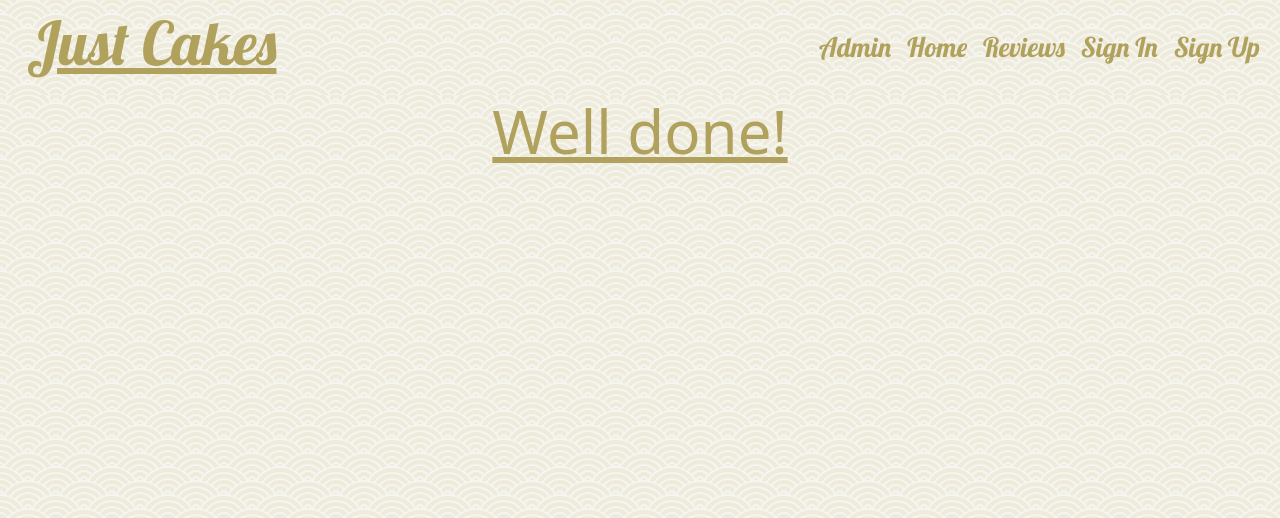
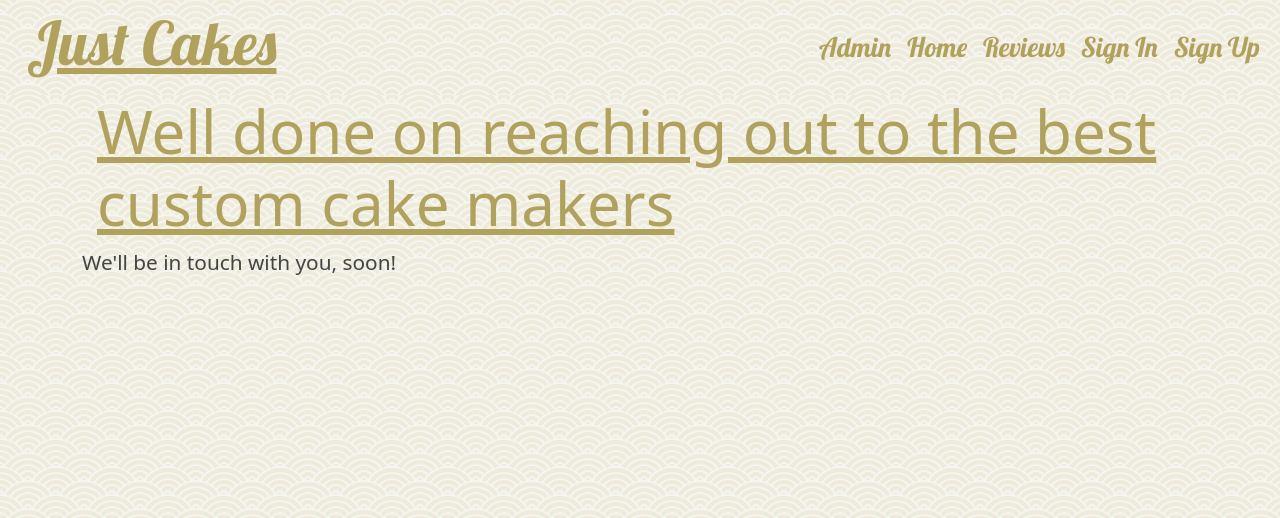
Before and after one commit to CheyenneMDavid/Just-Cakes, a Django app: template contact/templates/contact/contact_success.html in a window 1280 px wide. Shown: the part 52-570 px from the top of the page. Run offline with Django 3.2, Linux system fonts and the light colour scheme; the template is opened without the code that fills it, so the values that code supplies are empty.

Commit message:
Re-lay htmls in contact app using more semantic elements

```diff
--- a/contact/templates/contact/contact_success.html
+++ b/contact/templates/contact/contact_success.html
@@ -1,4 +1,10 @@
-{% extends 'base.html' %} {% block content %}
+{% extends 'base.html' %}
+{% block content %}
 
-<h1>Well done!</h1>
+<!-- Displays a message saying that they'll be contacted soon. -->
+<main class="container">
+    <h1>Well done on reaching out to the best custom cake makers</h1>
+    <p>We'll be in touch with you, soon!</p>
+</main>
+
 {% endblock %}
```
Also changed, not shown: contact/templates/contact/contact_form.html (+20 -8 lines).
